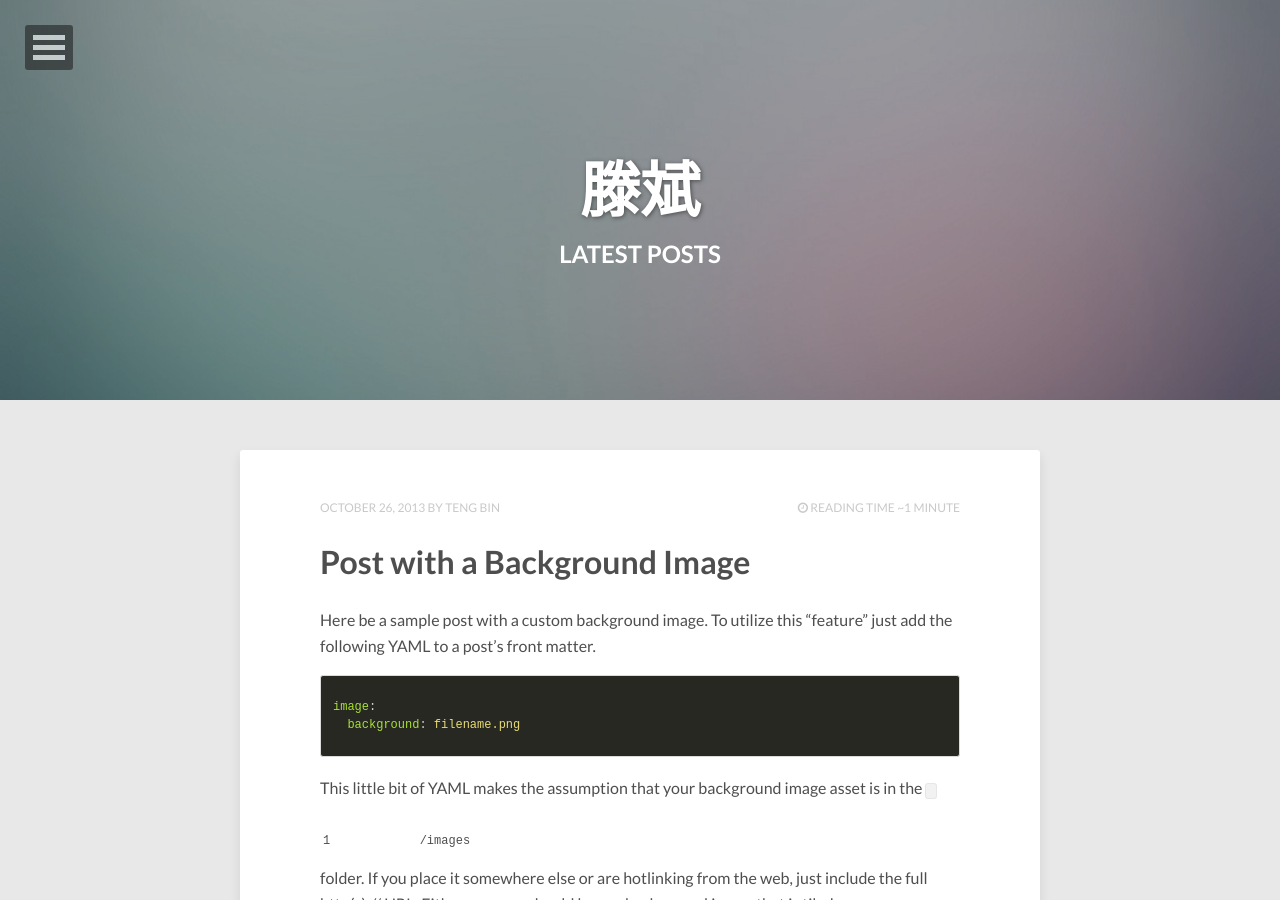
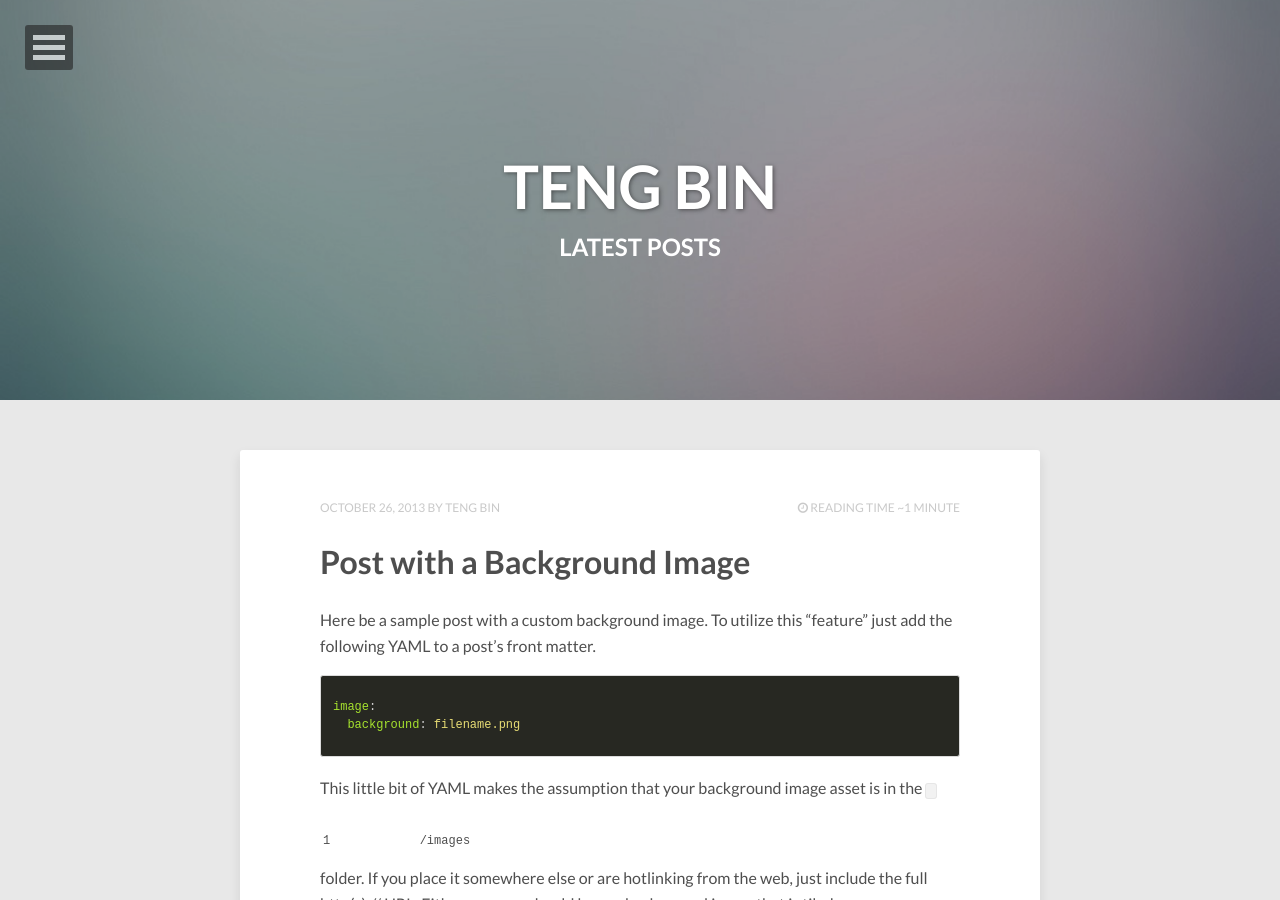
Before and after one commit to tengbinlive/tengbinlive.github.io, a Jekyll site: the page built from index.html, in a window 1280 px wide and 900 px high. Built offline with Jekyll 4.4.1, drawn with Linux system fonts in a browser that asks for light colours; nearby versions of some CDN libraries; the list of posts is cut into pages by our own code.

Commit message:
no message

```diff
--- a/_config.yml
+++ b/_config.yml
@@ -1,4 +1,4 @@
-title:            滕斌
+title:            TENG BIN
 description:      android
 disqus_shortname:
 reading_time:     true
@@ -11,7 +11,7 @@ url:
 owner:
   name:           TENG BIN
   avatar:         avatar.jpg
-  bio:            "这是一个程序员"
+  bio:            "This is a programmer"
   email:          tengbinlive@gmail.com
   # Social networking links used in footer. Update and remove as you like.
   twitter:
```
